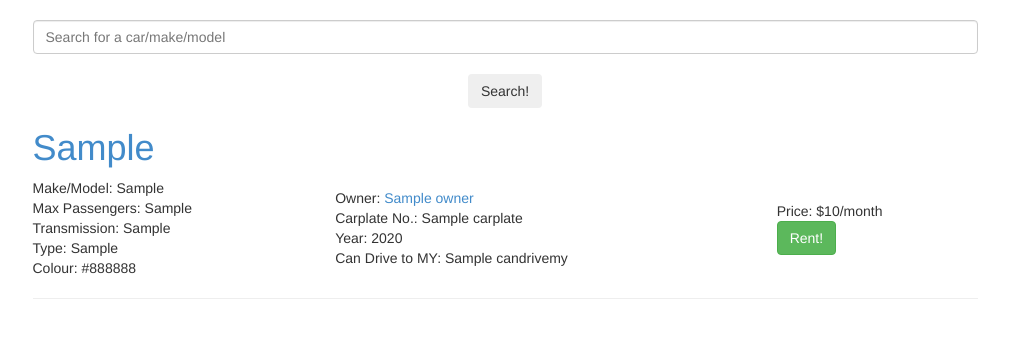
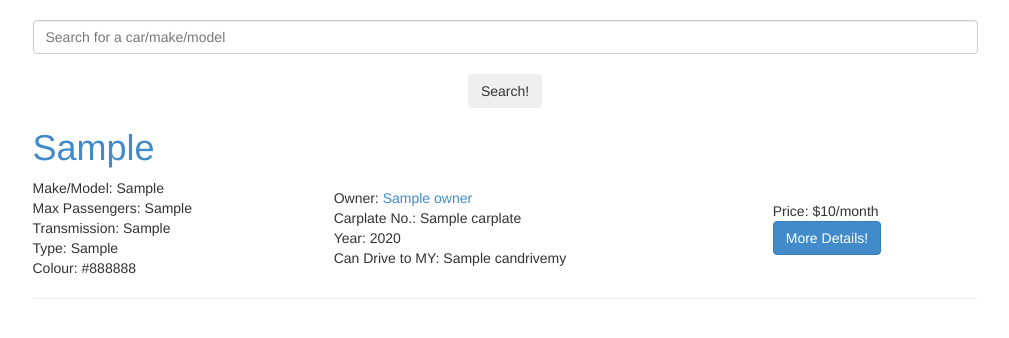
Before and after one commit to jyzackoh/carrental, a Django app: template carrental/templates/search.html in a window 1280 px wide. Shown: the part 52-390 px from the top of the page, without its empty margins (135-1144 px from the left). Run offline with Django 3.2, Linux system fonts and the light colour scheme; the template is opened without the code that fills it: most values are stand-ins (such as "Sample title", 1, 10 or a date in 2020); some libraries are stand-ins or nearby versions.

Commit message:
Instead of having "rent" we have "more details" on search page.

```diff
--- a/carrental/templates/search.html
+++ b/carrental/templates/search.html
@@ -34,7 +34,7 @@
 	    		</td>
 				<td>
 	    			Price: ${{ car_instance.price }}/month<br>
-	    			<a href="/car/?id={{ car_instance.uuid }}"><button class="btn btn-success">Rent!</button></a>
+	    			<a href="/car/?id={{ car_instance.uuid }}"><button class="btn btn-primary">More Details!</button></a>
 				</td>
 				</tr>
 				<tr><td colspan="3"><hr></td></tr>
```
